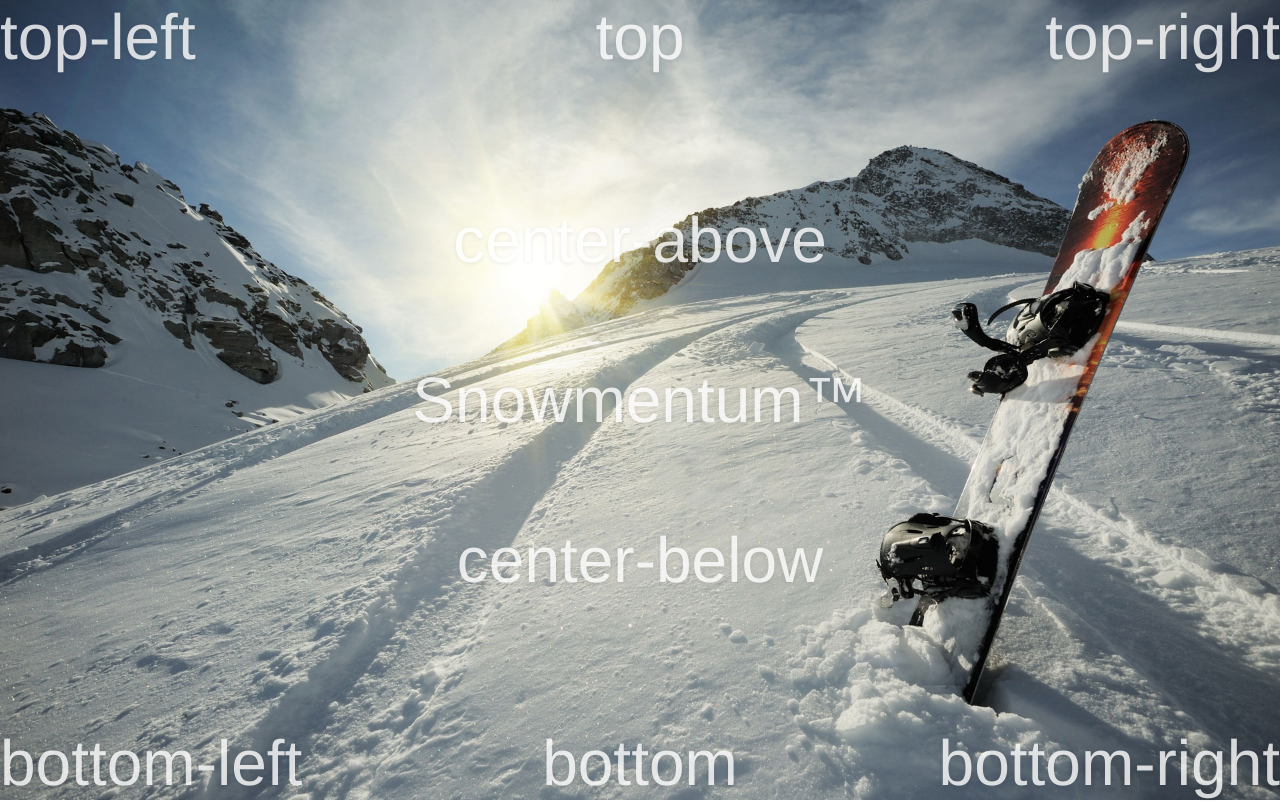
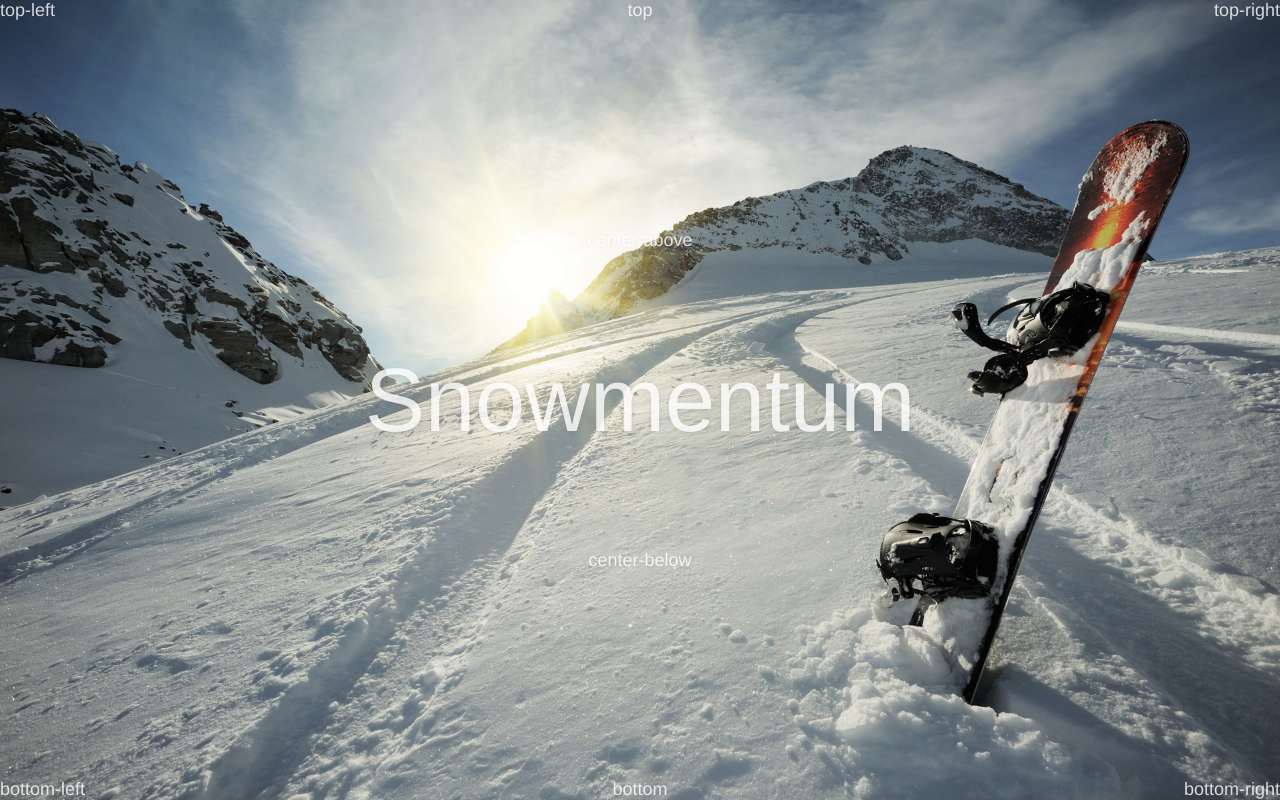
Before and after one commit to danthareja/snowmentum, a browser extension: page index.html in a window 1280 px wide. Drawn offline with nearby package versions, Linux system fonts and the light colour scheme.

Commit message:
(init) installs angular

```diff
--- a/app/main.css
+++ b/app/main.css
@@ -1,6 +1,6 @@
 html {
   height: 100%;
-  font-size: 16px;
+  font-size: 18px;
 }
 
 body {
@@ -41,7 +41,7 @@ body {
 
 #center, #top, #top-left, #top-right, #bottom, #bottom-right, #bottom-left, #center-below, #center-above {
   position: absolute;
-  font-size: 4rem;
+  font-size: 1rem;
 }
 
 /* ============================= */
@@ -52,6 +52,7 @@ body {
   top: 50%;
   left: 50%;
   transform: translate(-50%, -50%);
+  font-size: 5rem;
 }
 
 #center-above {
--- a/app/main.js
+++ b/app/main.js
@@ -0,0 +1,5 @@
+angular.module('snowmentum', [])
+
+.controller('CenterController', function($scope) {
+  $scope.title = "Snowmentum";
+});
--- a/index.html
+++ b/index.html
@@ -1,20 +1,14 @@
 <!doctype html>
-<html>
+<html ng-app="snowmentum">
   <head>
     <title>New Tab</title>
     <link rel="stylesheet" type="text/css" href="app/main.css">
-    <!--
-      - JavaScript and HTML must be in separate files: see our Content Security
-      - Policy documentation[1] for details and explanation.
-      -
-      - [1]: http://developer.chrome.com/extensions/contentSecurityPolicy.html -->
+  </head>
 
-    <script src="app/main.js"></script>
-  </head>
   <body>
     <div id="background"></div>
     <div id="widgets">
-      <div id="center">Snowmentum&trade;</div>
+      <div id="center" ng-controller="CenterController">{{title}}</div>
       <div id="center-above">center-above</div>
       <div id="center-below">center-below</div>
       <div id="top">top</div>
@@ -24,5 +18,10 @@
       <div id="bottom-left">bottom-left</div>
       <div id="bottom-right">bottom-right</div>
     </div>
+
+    <!-- bower components -->
+    <script src="bower_components/angular/angular.min.js"></script>
+    <!-- App -->
+    <script src="app/main.js"></script>
   </body>
 </html>
```
Also changed, not shown: bower.json (added, +14 -0 lines), 1 other file.
